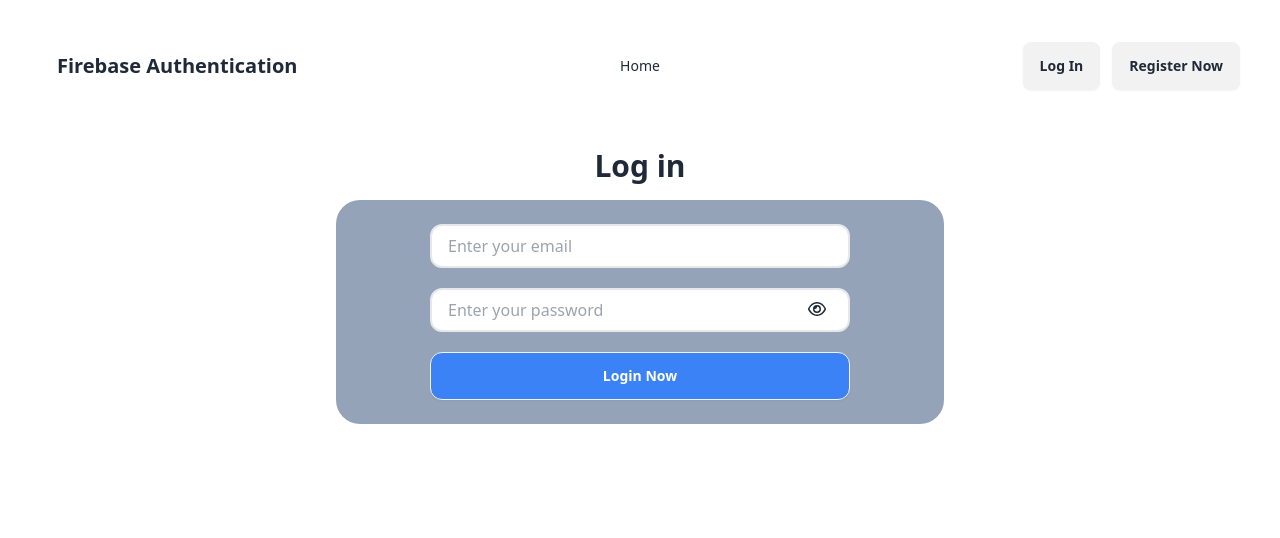
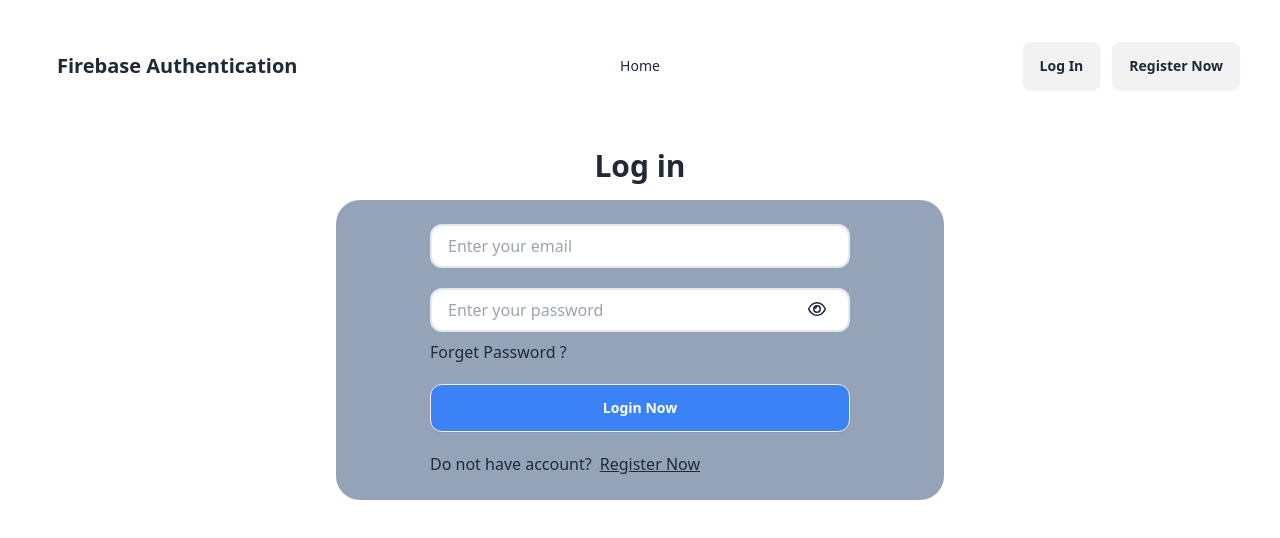
Before and after one commit to Rubaeid-Sanjid/user-register-login-form-auth, a React (Vite) app: page /login in a window 1280 px wide. Shown: the top 538 px of the page. Built offline with nearby package versions, Linux system fonts and the light colour scheme.

Commit message:
Forget Or Reset Password, Toggle Registration And Login

```diff
--- a/src/Pages/Login/Login.jsx
+++ b/src/Pages/Login/Login.jsx
@@ -1,11 +1,16 @@
-import { signInWithEmailAndPassword } from "firebase/auth";
+import {
+  sendPasswordResetEmail,
+  signInWithEmailAndPassword,
+} from "firebase/auth";
 import auth from "../../firebase/firebase.config";
-import { useState } from "react";
+import { useRef, useState } from "react";
 import { FaRegEye, FaRegEyeSlash } from "react-icons/fa6";
+import { Link } from "react-router-dom";
 
 const Login = () => {
   const [status, setStatus] = useState("");
   const [showPassword, setShowpassword] = useState(false);
+  const emailRef = useRef(null);
 
   const handleLogin = (e) => {
     e.preventDefault();
@@ -24,25 +29,47 @@ const Login = () => {
         setStatus(error.message);
       });
   };
+
+  const handleResetPassword = () => {
+    const email = emailRef.current.value;
+
+    sendPasswordResetEmail(auth, email)
+      .then(() => {
+        alert("Password reset email sent!");
+      })
+      .catch((error) => {
+        alert(error.message);
+      });
+  };
+
   return (
     <div className="mt-12">
       <h2 className="text-3xl font-bold mb-4">Log in</h2>
       <div className="w-1/2 mx-auto p-6 bg-slate-400 rounded-3xl">
-        <form onSubmit={handleLogin} className="flex flex-col w-3/4 mx-auto relative">
+        <form
+          onSubmit={handleLogin}
+          className="flex flex-col w-3/4 mx-auto relative"
+        >
           <input
             className="border-2 rounded-xl py-2 px-4"
             placeholder="Enter your email"
             type="email"
             name="email"
+            ref={emailRef}
             required
           />
           <input
-            className="border-2 rounded-xl py-2 px-4 my-5"
+            className="border-2 rounded-xl py-2 px-4 mt-5"
             placeholder="Enter your password"
             type={showPassword ? "text" : "password"}
             name="password"
             required
           />
+          <h3 className="flex justify-start mb-5 pt-2">
+            <a onClick={handleResetPassword} className="cursor-pointer">
+              Forget Password ?
+            </a>
+          </h3>
           <h3
             onClick={() => setShowpassword(!showPassword)}
             className="cursor-pointer absolute top-[76px] right-6 text-lg"
@@ -54,8 +81,15 @@ const Login = () => {
             type="submit"
             value="Login Now"
           />
+          <h3 className="mt-5 flex justify-start">
+            Do not have account?{" "}
+            <Link className="ml-2 underline" to={"/register"}>
+              Register Now
+            </Link>
+          </h3>
         </form>
-        {status && <h3 className="mt-5">{status.split('/')[1].split(')')[0]}</h3>}
+        {status && <h3 className="mt-5">{status}</h3>}
+        {/* {status && <h3 className="mt-5">{status.split('/')[1].split(')')[0]}</h3>} */}
       </div>
     </div>
   );
--- a/src/Pages/Register/Register.jsx
+++ b/src/Pages/Register/Register.jsx
@@ -1,6 +1,7 @@
 import { createUserWithEmailAndPassword } from "firebase/auth";
 import auth from "../../firebase/firebase.config";
 import { useState } from "react";
+import { Link } from "react-router-dom";
 
 const Register = () => {
   const [regStatus, setRegStatus] = useState("");
@@ -79,6 +80,7 @@ const Register = () => {
             type="submit"
             value="Register Now"
           />
+          <h3 className="mt-5 flex justify-start">Already have an account? <Link className="ml-2 underline" to={"/login"}>Log In</Link></h3>
         </form>
         {regStatus && (
           <h3 className="mt-5 ">{regStatus}</h3>
```
